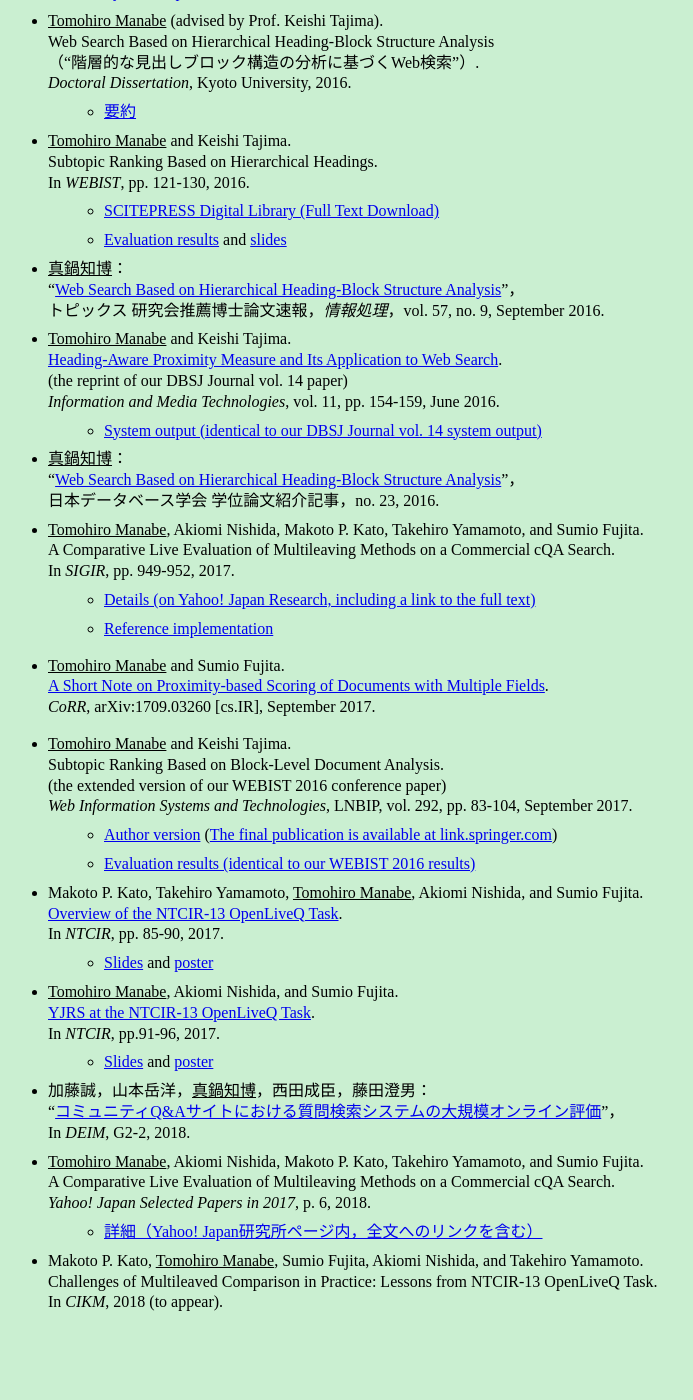
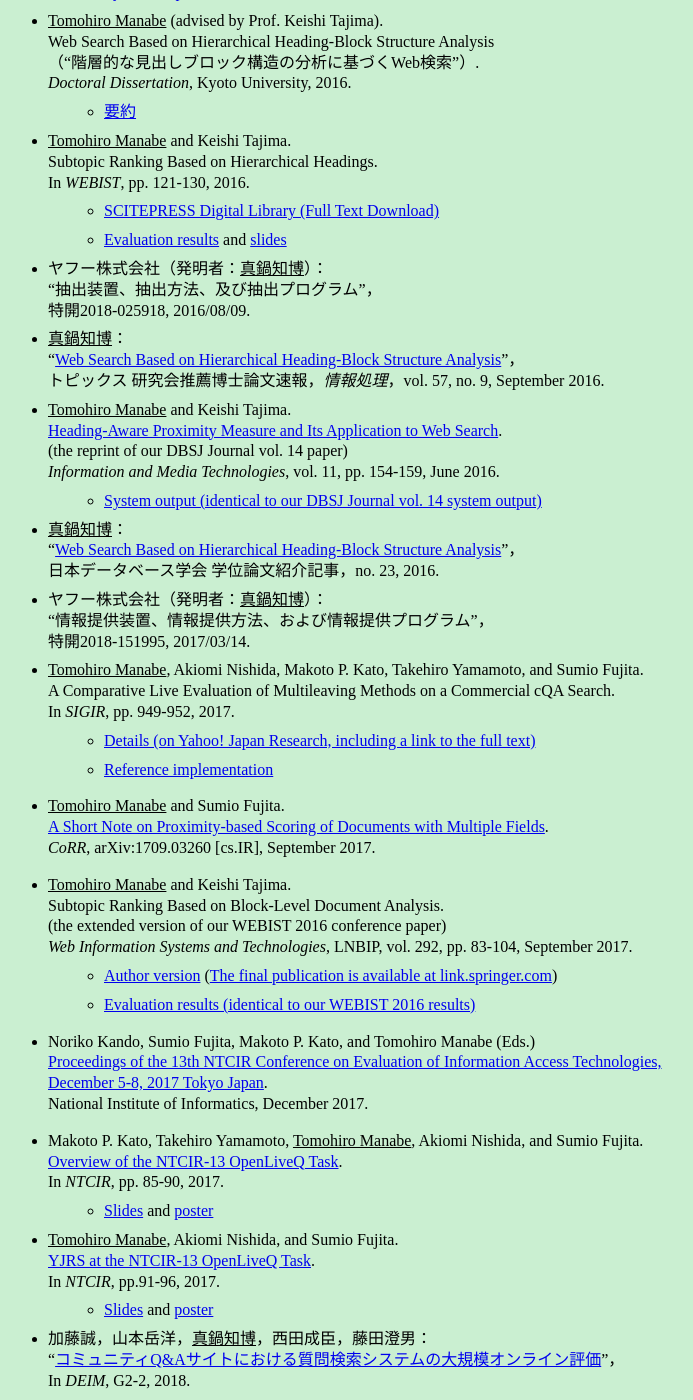
Before and after one commit to tmanabe/tmanabe.github.io, a Jekyll site: the page built from papers-jp.md, in a window 1280 px wide and 1400 px high, scrolled down 963 px. Shown: the whole window, without its empty margins (16-709 px from the left). Built offline with Jekyll 4.4.1, drawn with Linux system fonts in a browser that asks for light colours; before the commit the page ends 2284 px from its top, so only the background shows below that.

Commit message:
18th commit

```diff
--- a/_data/papers.yml
+++ b/_data/papers.yml
@@ -50,11 +50,15 @@ lnbip17: >
           *   [Author version](./papers/lnbip16.pdf) ([The final publication is available at link.springer.com](https://doi.org/10.1007/978-3-319-66468-2_5))
           *   [Evaluation results (identical to our WEBIST 2016 results)](https://github.com/tmanabe/WEBIST16-results)
 ntcir170: >
+    Noriko Kando, Sumio Fujita, Makoto P. Kato, and Tomohiro Manabe (Eds.)<br/>
+    [Proceedings of the 13th NTCIR Conference on Evaluation of Information Access Technologies,<br />December 5-8, 2017 Tokyo Japan](http://research.nii.ac.jp/ntcir/workshop/OnlineProceedings13/NTCIR/toc_ntcir.html).<br />
+    National Institute of Informatics, December 2017.
+ntcir171: >
     Makoto P. Kato, Takehiro Yamamoto, <u>Tomohiro Manabe</u>, Akiomi Nishida, and Sumio Fujita.<br />
     [Overview of the NTCIR-13 OpenLiveQ Task](http://research.nii.ac.jp/ntcir/workshop/OnlineProceedings13/pdf/ntcir/01-NTCIR13-OV-OPENLIVEQ-KatoM.pdf).<br />
     In _NTCIR_, pp. 85-90, 2017.
          *   [Slides](http://research.nii.ac.jp/ntcir/workshop/OnlineProceedings13/pdf/ntcir/01-NTCIR13-OV-OPENLIVEQ-KatoM-slides.pdf) and [poster](http://research.nii.ac.jp/ntcir/workshop/OnlineProceedings13/pdf/ntcir/01-NTCIR13-OV-OPENLIVEQ-KatoM-poster.pdf)
-ntcir171: >
+ntcir172: >
     <u>Tomohiro Manabe</u>, Akiomi Nishida, and Sumio Fujita.<br />
     [YJRS at the NTCIR-13 OpenLiveQ Task](http://research.nii.ac.jp/ntcir/workshop/OnlineProceedings13/pdf/ntcir/02-NTCIR13-OPENLIVEQ-ManabeT.pdf).<br />
     In _NTCIR_, pp.91-96, 2017.
--- a/papers-jp.md
+++ b/papers-jp.md
@@ -17,14 +17,17 @@ h1:     '真鍋 知博 (Manabe, Tomohiro) > 全ての出版物 (All Publications
 *   <u>Tomohiro Manabe</u> (advised by Prof. Keishi Tajima).<br />Web Search Based on Hierarchical Heading-Block Structure Analysis<br />（“階層的な見出しブロック構造の分析に基づくWeb検索”）.<br />_Doctoral Dissertation_, Kyoto University, 2016.
     * [要約](http://repository.kulib.kyoto-u.ac.jp/dspace/handle/2433/215681?locale=ja)
 *    {{ site.data.papers.webist16 }}
+*   ヤフー株式会社（発明者：<u>真鍋知博</u>）：<br />“抽出装置、抽出方法、及び抽出プログラム”，<br />特開2018-025918, 2016/08/09.
 *   <u>真鍋知博</u>：<br />“[Web Search Based on Hierarchical Heading-Block Structure Analysis](http://www.ipsj.or.jp/magazine/hakase/2015/DBS04.html)”，<br />トピックス 研究会推薦博士論文速報，_情報処理_，vol. 57, no. 9, September 2016.
 *    {{ site.data.papers.imt16 }}
 *   <u>真鍋知博</u>：<br />“[Web Search Based on Hierarchical Heading-Block Structure Analysis](http://dbsj.org/dissertation/2016/5665/)”，<br />日本データベース学会 学位論文紹介記事，no. 23, 2016.
+*   ヤフー株式会社（発明者：<u>真鍋知博</u>）：<br />“情報提供装置、情報提供方法、および情報提供プログラム”，<br />特開2018-151995, 2017/03/14.
 *    {{ site.data.papers.sigir17 }}
 *    {{ site.data.papers.arxiv17 }}
 *    {{ site.data.papers.lnbip17 }}
 *    {{ site.data.papers.ntcir170 }}
 *    {{ site.data.papers.ntcir171 }}
+*    {{ site.data.papers.ntcir172 }}
 *   加藤誠，山本岳洋，<u>真鍋知博</u>，西田成臣，藤田澄男：<br />“[コミュニティQ&Aサイトにおける質問検索システムの大規模オンライン評価](http://db-event.jpn.org/deim2018/data/papers/384.pdf)”，<br />In _DEIM_, G2-2, 2018.
 *   <u>Tomohiro Manabe</u>, Akiomi Nishida, Makoto P. Kato, Takehiro Yamamoto, and Sumio Fujita.<br />A Comparative Live Evaluation of Multileaving Methods on a Commercial cQA Search.<br />_Yahoo! Japan Selected Papers in 2017_, p. 6, 2018.
     *   [詳細（Yahoo! Japan研究所ページ内，全文へのリンクを含む）](https://research-lab.yahoo.co.jp/en/topics/20180401_yjselectedpapers2017.html)
```
Also changed, not shown: index-jp.md (+3 -3 lines), index.md (+3 -3 lines), papers.md (+1 -0 lines).
